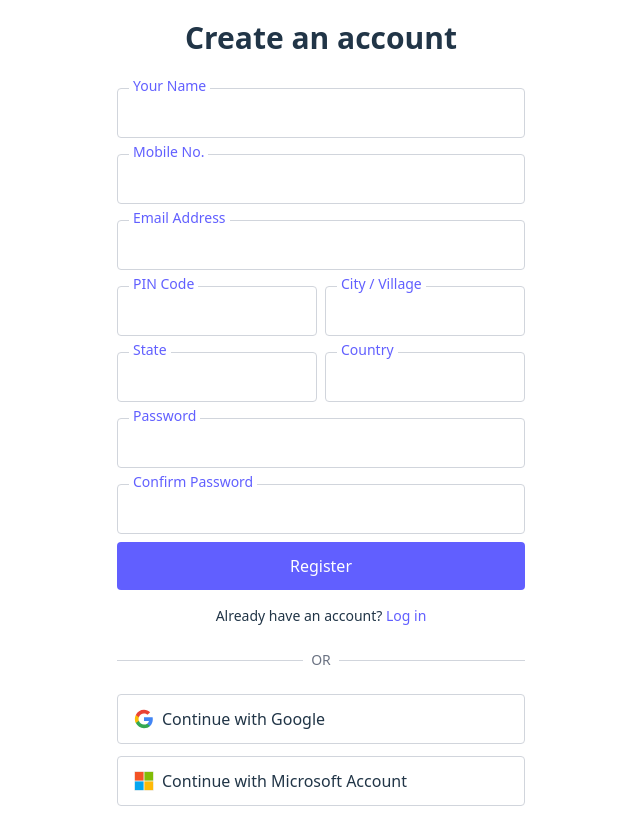
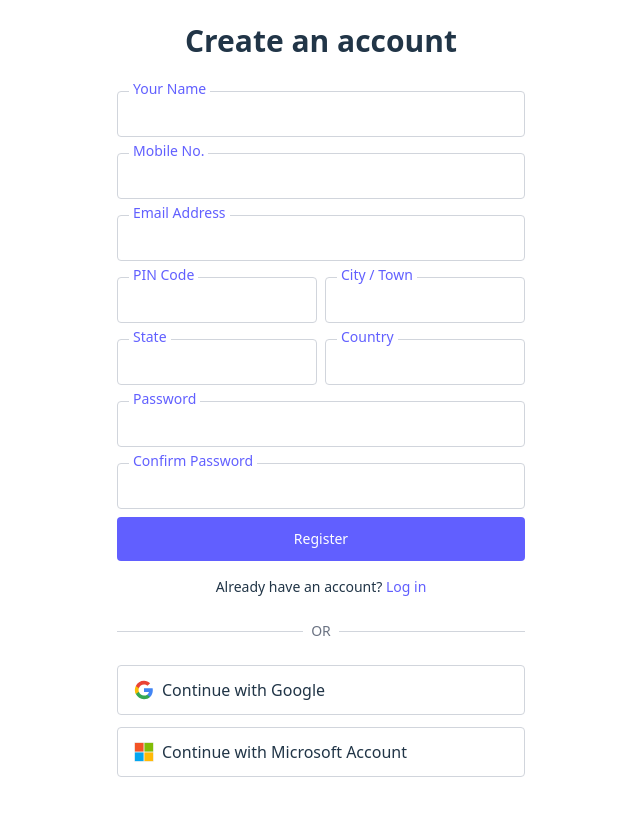
Before and after one commit to NIRMAL-PRAJAPATI/EZService, a React (Vite) app in the folder frontend/: page /register in a window 1280 px wide. Shown: the whole page, without its empty margins (319-959 px from the left). After the commit the page ends 800 px from the top, so only its background shows below. Built offline with nearby package versions, Linux system fonts and the light colour scheme; no server answers.

Commit message:
logged in after registration direct is done, now working on profile

```diff
--- a/frontend/src/components/Register/Registration.jsx
+++ b/frontend/src/components/Register/Registration.jsx
@@ -1,17 +1,31 @@
 import { useForm } from 'react-hook-form';
 import axios from 'axios';
-import { useState } from 'react';
+import { useEffect, useState } from 'react';
 import { useNavigate } from 'react-router-dom';
 
 function Registration () {
-  const { register, handleSubmit, reset, watch, setError, formState: {errors} } = useForm();
+  const { register, handleSubmit, reset, watch,setValue, formState: {errors} } = useForm();
   const navigate = useNavigate();
+
+  useEffect(() => {
+    fetch("https://ipapi.co/json/")
+      .then((res) => res.json())
+      .then((data) => {
+        reset({
+        city: data.city,
+        state: data.region,
+        country: data.country_name,
+      });
+      })
+      .catch((err) => console.error("IP fetch error:", err));
+  }, [setValue]);
 
   const [errorMessage, setErrorMessage] = useState("");
   const api = 'http://localhost:3000';
 
   const onVarifyData = async (data) => {
     const { confirmpassword, ...formData } = data;
+    console.log(formData);
 
       await axios.post(`${api}/customer/varifyemailmobile`, formData).then(response => {
         navigate('/register/mobilevarification', {state: {'formData': formData}});
@@ -35,7 +49,7 @@ function Registration () {
             <input
               type="text"
               name="name"
-              className="block w-full pl-4 pr-3 py-3 text-gray-800 border border-gray-300 rounded-sm focus:outline-none focus:ring-indigo-500 focus:border-indigo-500"
+              className="block w-full pl-4 pr-3 py-3 text-lg md:text-sm text-gray-800 border border-gray-300 rounded-sm focus:outline-none focus:ring-indigo-500 focus:border-indigo-500"
               {...register("name", {required: "name is required",
                 minLength: {value: 3, message: "name must be at least 3 characters"}
               })}
@@ -48,7 +62,7 @@ function Registration () {
             <input
               type="mobile"
               name="mobile"
-              className="block w-full pl-4 pr-3 py-3 text-gray-800 border border-gray-300 rounded-sm focus:outline-none focus:ring-indigo-500 focus:border-indigo-500"
+              className="block w-full pl-4 pr-3 py-3 text-lg md:text-sm text-gray-800 border border-gray-300 rounded-sm focus:outline-none focus:ring-indigo-500 focus:border-indigo-500"
               {...register("mobile", {required: "mobile is required",
                 pattern: {value: /^[0-9]{10}$/, message: "Mobile number must be 10 digits"}
               })}
@@ -61,7 +75,7 @@ function Registration () {
             <input
               type="email"
               name="email"
-              className="block w-full pl-4 pr-3 py-3 text-gray-800 border border-gray-300 rounded-sm focus:outline-none focus:ring-indigo-500 focus:border-indigo-500"
+              className="block w-full pl-4 pr-3 py-3 text-lg md:text-sm text-gray-800 border border-gray-300 rounded-sm focus:outline-none focus:ring-indigo-500 focus:border-indigo-500"
               {...register("email", {required: "email is required",
                 pattern: {value: /^\S+@\S+\.\S+$/, message: "Invalid email format"}
               })}
@@ -75,17 +89,17 @@ function Registration () {
             <input
               type="number"
               name="pincode"
-              className="block w-full pl-4 pr-3 py-3 text-gray-800 border border-gray-300 rounded-sm focus:outline-none focus:ring-indigo-500 focus:border-indigo-500"
-              {...register("pincode", {required: "PIN Code is required"})}
+              className="block w-full pl-4 pr-3 py-3 text-lg md:text-sm text-gray-800 border border-gray-300 rounded-sm focus:outline-none focus:ring-indigo-500 focus:border-indigo-500"
+              {...register("pincode")}
             />
             {errors.pincode && <p className="text-red-600 text-sm">{errors.pincode.message}</p>}
           </div>
           <div className="mb-4 relative">
-            <label className="absolute left-3 -top-3 bg-white px-1 text-sm font-medium text-indigo-500">City / Village</label>
+            <label className="absolute left-3 -top-3 bg-white px-1 text-sm font-medium text-indigo-500">City / Town</label>
             <input
               type="text"
               name="city"
-              className="block w-full pl-4 pr-3 py-3 text-gray-800 border border-gray-300 rounded-sm focus:outline-none focus:ring-indigo-500 focus:border-indigo-500"
+              className="block w-full pl-4 pr-3 py-3 text-lg md:text-sm text-gray-800 border border-gray-300 rounded-sm focus:outline-none focus:ring-indigo-500 focus:border-indigo-500"
               {...register("city", {required: "city is required"})}
             />
             {errors.city && <p className="text-red-600 text-sm">{errors.city.message}</p>}
@@ -98,7 +112,7 @@ function Registration () {
             <input
               type="text"
               name="state"
-              className="block w-full pl-4 pr-3 py-3 text-gray-800 border border-gray-300 rounded-sm focus:outline-none focus:ring-indigo-500 focus:border-indigo-500"
+              className="block w-full pl-4 pr-3 py-3 text-lg md:text-sm text-gray-800 border border-gray-300 rounded-sm focus:outline-none focus:ring-indigo-500 focus:border-indigo-500"
               {...register("state", {required: "State is required"})}
             />
             {errors.state && <p className="text-red-600 text-sm">{errors.state.message}</p>}
@@ -108,7 +122,7 @@ function Registration () {
             <input
               type="text"
               name="country"
-              className="block w-full pl-4 pr-3 py-3 text-gray-800 border border-gray-300 rounded-sm focus:outline-none focus:ring-indigo-500 focus:border-indigo-500"
+              className="block w-full pl-4 pr-3 py-3 text-lg md:text-sm text-gray-800 border border-gray-300 rounded-sm focus:outline-none focus:ring-indigo-500 focus:border-indigo-500"
               {...register("country", {required: "country is required"})}
             />
             {errors.country && <p className="text-red-600 text-sm">{errors.country.message}</p>}
@@ -120,7 +134,7 @@ function Registration () {
             <input
               type="password"
               name="password"
-              className="block w-full pl-4 pr-3 py-3 text-gray-800 border border-gray-300 rounded-sm focus:outline-none focus:ring-indigo-500 focus:border-indigo-500"
+              className="block w-full pl-4 pr-3 py-3 text-lg md:text-sm text-gray-800 border border-gray-300 rounded-sm focus:outline-none focus:ring-indigo-500 focus:border-indigo-500"
               {...register("password", {required: "password is required",
                 pattern: {value: /^(?=.*[a-z])(?=.*[A-Z])(?=.*\d)(?=.*[\W_]).{8,}$/,
                   message: "Password must be strong (8+ characters, one special char, uppercase, number)"}
@@ -134,7 +148,7 @@ function Registration () {
             <input
               type="password"
               name="confirmpassword"
-              className="block w-full pl-4 pr-3 py-3 text-gray-800 border border-gray-300 rounded-sm focus:outline-none focus:ring-indigo-500 focus:border-indigo-500"
+              className="block w-full pl-4 pr-3 py-3 text-lg md:text-sm text-gray-800 border border-gray-300 rounded-sm focus:outline-none focus:ring-indigo-500 focus:border-indigo-500"
               {...register("confirmpassword", {required: "Confirm Password is required",
                 validate: (value) => value === watch('password') || "Passwords do not match"})}
             />
@@ -143,7 +157,7 @@ function Registration () {
           <p className="text-red-600 -mt-2 mb-1 text-sm">{errorMessage}</p>
           <button
             type="submit"
-            className="w-full bg-indigo-500 text-white py-3 px-4 rounded-sm hover:bg-indigo-600 focus:outline-none focus:ring-2 focus:ring-indigo-500 focus:ring-offset-2">Register</button>
+            className="w-full bg-indigo-500 text-white text-lg md:text-sm py-3 px-4 rounded-sm hover:bg-indigo-600 focus:outline-none focus:ring-2 focus:ring-indigo-500 focus:ring-offset-2">Register</button>
         </form>
 
         <div className="mt-4 text-center">
--- a/frontend/src/pages/Login.jsx
+++ b/frontend/src/pages/Login.jsx
@@ -5,7 +5,7 @@ import { useNavigate } from 'react-router-dom'
 import api from '../config/axios-config'
 
 function Login() {
-    const [formData, setFormData] = useState({ emailMobile: "", password: "" })
+    const [formData, setFormData] = useState({ mobile: "", password: "" })
     const [errorMessage, setErrorMessage] = useState("");
     const navigate = useNavigate();
 
@@ -62,9 +62,9 @@ function Login() {
                                     <label className="absolute left-3 -top-3 bg-white px-1 text-sm font-medium text-indigo-500">Email/Mobile No.</label>
                                     <input
                                         type="text"
-                                        name="emailMobile"
+                                        name="mobile"
                                         className="block w-full pl-4 pr-3 py-4 md:py-3 border border-gray-300 bg-white rounded-sm focus:outline-none focus:ring-indigo-500 focus:border-indigo-500 text-lg md:text-sm"
-                                        value={formData.emailMobile}
+                                        value={formData.mobile}
                                         onChange={handleChange}
                                         required />
                                 </div><br />
```
Also changed, not shown: frontend/src/components/Navbar.jsx (+19 -9 lines), frontend/src/pages/MobileVarification.jsx (+19 -6 lines), 1 other file (tests, documents, lock files or other folders).
